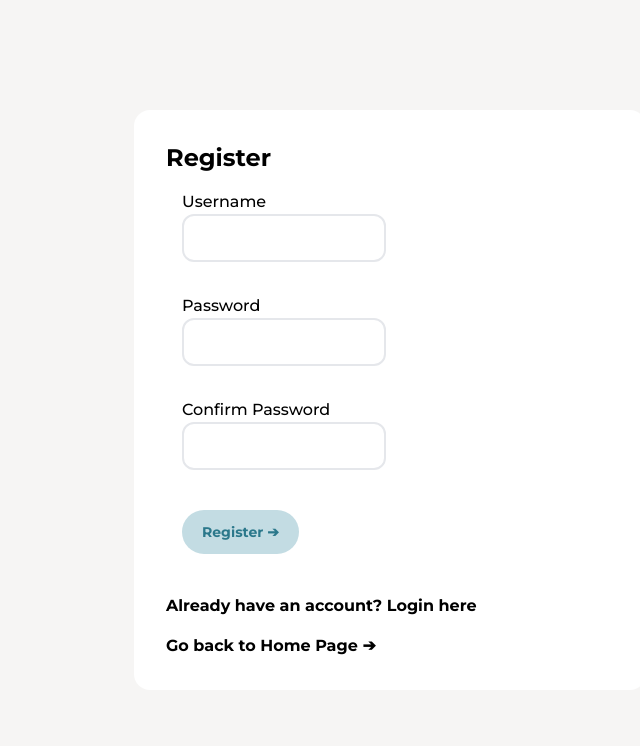
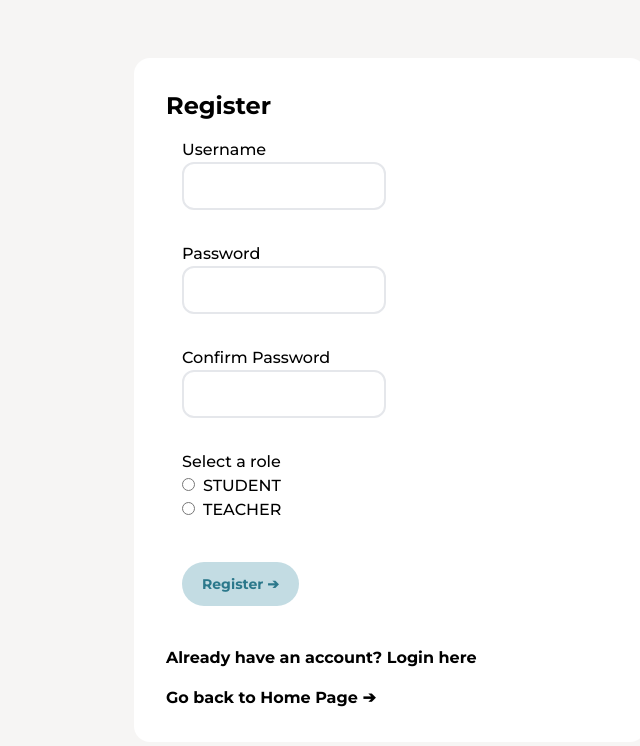
Before and after one commit to thinc-org/hacktoschool-kitakita, a Next.js app in the folder apps/client/: page /register in a window 1280 px wide. Shown: the top 746 px of the page, without its empty margins (250-890 px from the left). Built offline with nearby package versions, Linux system fonts and the light colour scheme; no server answers; a web font is replaced by a local one.

Commit message:
feat: select role in register page

```diff
--- a/apps/client/src/modules/layouts/NavBar/NavBar.tsx
+++ b/apps/client/src/modules/layouts/NavBar/NavBar.tsx
@@ -12,7 +12,7 @@ export const NavBar: FC = () => {
   const [navbarOpen, setNavbarOpen] = useState(false);
   const [gamesOpen, setGamesOpen] = useState(false);
   const [userOpen, setUserOpen] = useState(false);
-  const auth = true;
+  const auth = false;
 
   return (
     <>
--- a/apps/client/src/modules/layouts/Register/Register.tsx
+++ b/apps/client/src/modules/layouts/Register/Register.tsx
@@ -2,18 +2,20 @@ import { FC, useState } from "react";
 
 import Link from "next/link";
 
-import { Button, InputText } from "@kitakita/design";
+import { Button, InputRadio, InputText } from "@kitakita/design";
 
 interface IInput {
   username: string;
   password: string;
   passwordConfirm: string;
+  role: string;
 }
 
 const initialState: IInput = {
   username: "",
   password: "",
   passwordConfirm: "",
+  role: "",
 };
 
 export const Register: FC = () => {
@@ -51,6 +53,13 @@ export const Register: FC = () => {
           >
             Confirm Password
           </InputText>
+          <InputRadio
+            handleChange={(e) => updateInput("role", e.target.value)}
+            name="role"
+            values={["student", "teacher"]}
+          >
+            Select a role
+          </InputRadio>
           <div className="ml-4 w-1/2 lg:mt-6">
             <Button
               backgroundColor="bg-cyan-light"
--- /dev/null
+++ b/packages/design/src/InputRadio.tsx
@@ -0,0 +1,41 @@
+import { ChangeEvent, FC, PropsWithChildren } from "react";
+
+import clsx from "clsx";
+
+interface InputRadioProps extends PropsWithChildren {
+  name: string;
+  values: string[];
+  handleChange: (value: ChangeEvent<HTMLInputElement>) => void;
+}
+
+export const InputRadio: FC<InputRadioProps> = ({
+  children,
+  handleChange,
+  name,
+  values,
+}) => {
+  return (
+    <div className="m-4">
+      <p>{children}</p>
+      {values.map((value) => (
+        <div key={value}>
+          <input
+            name={name}
+            id={value}
+            type="radio"
+            value={value}
+            onChange={(e) => {
+              handleChange(e);
+            }}
+            className={clsx(
+              "rounded-xl border-2 p-3 text-sm font-bold transition-colors"
+            )}
+          />
+          <label htmlFor={value} className="ml-2">
+            {value.toUpperCase()}
+          </label>
+        </div>
+      ))}
+    </div>
+  );
+};
--- a/packages/design/src/index.ts
+++ b/packages/design/src/index.ts
@@ -1,2 +1,3 @@
 export * from "./Button";
 export * from "./InputText";
+export * from "./InputRadio";
```
